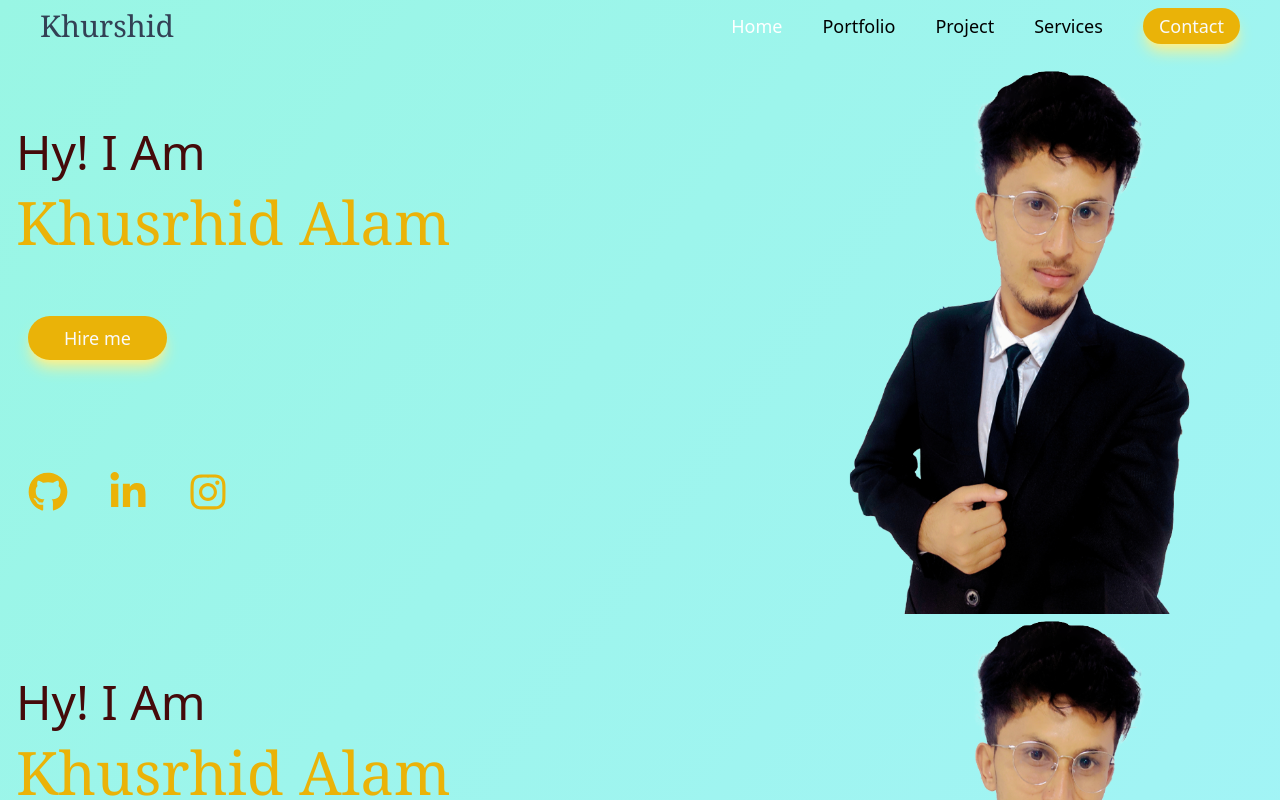
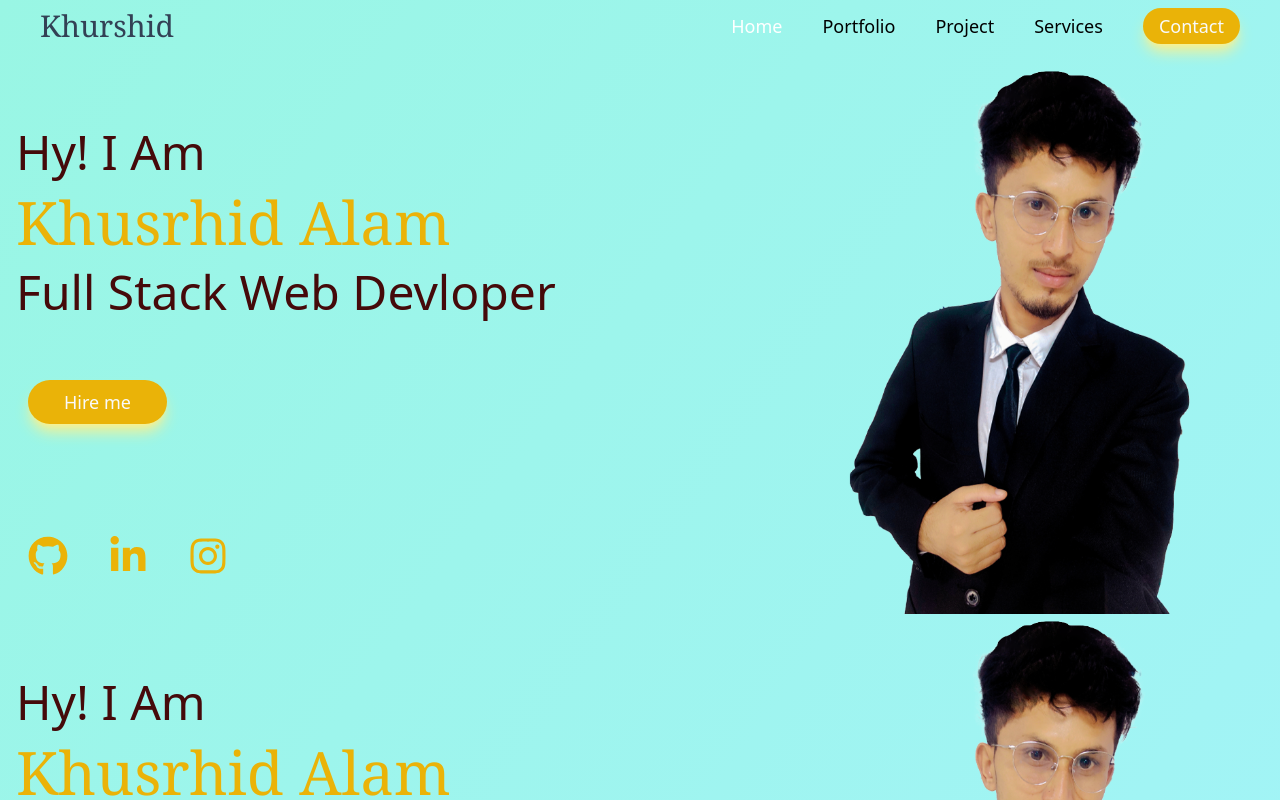
Before and after one commit to Khurshid-1/portfolio_demo, a React (Create React App) app: page / in a window 1280 px wide. Shown: the top 800 px of the page. Built offline with nearby package versions, Linux system fonts and the light colour scheme.

Commit message:
five commit

```diff
--- a/src/Components/Intro.jsx
+++ b/src/Components/Intro.jsx
@@ -17,6 +17,10 @@ const Intro = () =>
                     <h1 className='text-yellow-500 font-serif font-medium text-6xl '>
                         Khusrhid Alam
                     </h1>
+
+                    <h1 className='text-red-950 text-5xl font-light mt-4'>
+                        Full Stack Web Devloper
+                    </h1>
                 </div>
 
                 <div className="ml-3 mt-16">
@@ -31,7 +35,7 @@ const Intro = () =>
 
 
             <div className="px-8 sm:px-20 flex justify-center items-center">
-                <div className='h-[550px] w-[355px]'>
+                <div className='h-[330px] w-[213px] sm:h-[550px] sm:w-[355px]'>
                     <img src={my1} alt="MyImg" className='h-full w-full object-fit' />
                 </div>
 
--- a/src/function/useNavbarVisibility.js
+++ b/src/function/useNavbarVisibility.js
@@ -9,7 +9,7 @@ const useNavbarVisibility = () =>
         const handleScroll = () =>
         {
             const scrollTop = window.scrollY;
-            const triggerPoint = 700;
+            const triggerPoint = 400;
             if (scrollTop > triggerPoint) {
                 setScrolling(true);
             } else {
```
